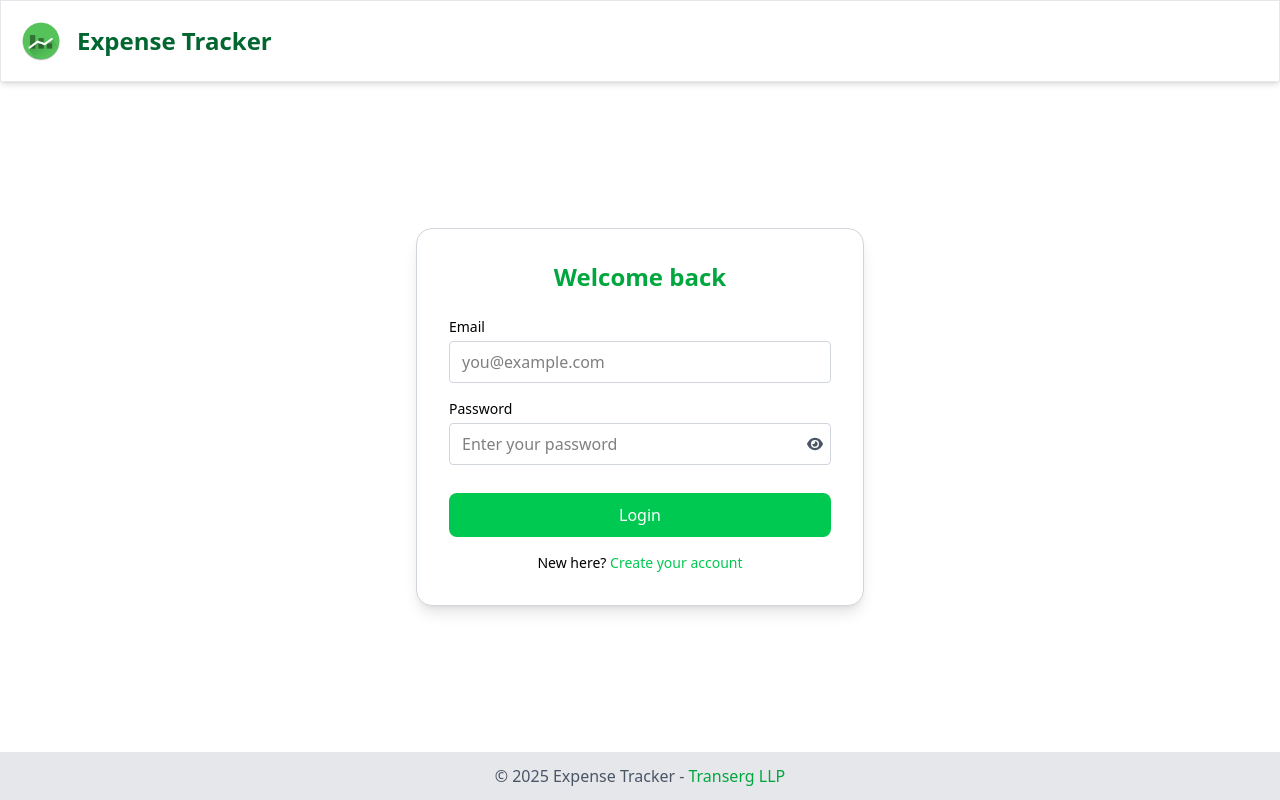
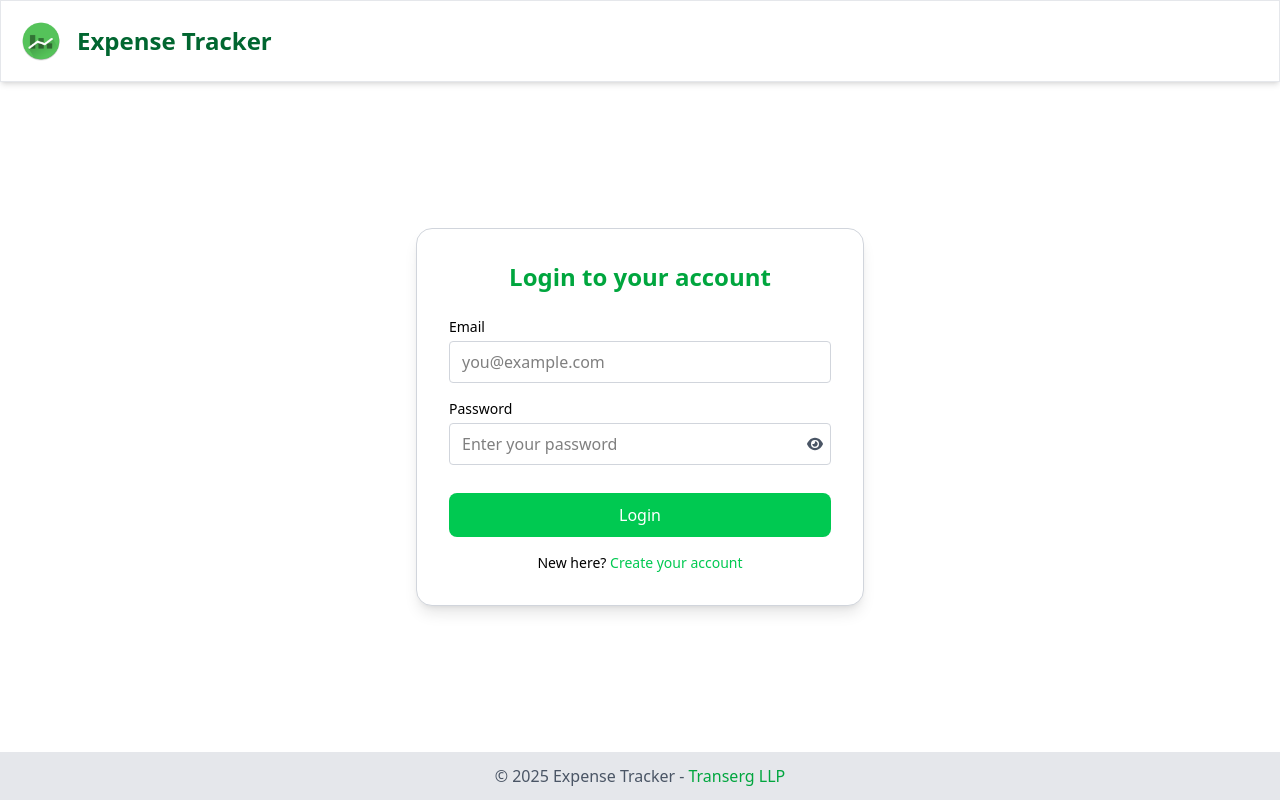
Before and after one commit to AmitGaikwad05/expense-tracker-frontend, a React (Vite) app: page /login in a window 1280 px wide. Built offline with nearby package versions, Linux system fonts and the light colour scheme; no server answers.

Commit message:
minor updates in UI

```diff
--- a/src/components/Dashboard.jsx
+++ b/src/components/Dashboard.jsx
@@ -14,7 +14,6 @@ const Dashboard = () => {
   const today = new Date();
   const oneMonthBefore = new Date();
   oneMonthBefore.setMonth(today.getMonth() - 1);
-
 
   const toDateString = (date) => date.toISOString().split("T")[0];
 
--- a/src/components/Login.jsx
+++ b/src/components/Login.jsx
@@ -42,7 +42,7 @@ const navigate = useNavigate();
     <div className="w-full min-h-[calc(100vh-140px)] flex items-center justify-center px-4 py-8">
 
  <form onSubmit={handleLogin} method="POST" className="w-full max-w-md bg-white border border-gray-300 rounded-2xl shadow-lg p-6 md:p-8">
-        <h1 className="text-2xl font-semibold text-center mb-6 text-green-600">Welcome back</h1>
+        <h1 className="text-2xl font-semibold text-center mb-6 text-green-600">Login to your account </h1>
         <div className="mb-4">
           <label htmlFor="login_email" className="block text-sm mb-1">Email</label>
           <input id="login_email" type="email" ref={email} placeholder="you@example.com" required className="w-full border border-gray-300 rounded px-3 py-2 focus:outline-none focus:ring-2 focus:ring-green-300" />
--- a/src/components/Signup.jsx
+++ b/src/components/Signup.jsx
@@ -3,7 +3,6 @@ import { FaEye, FaEyeSlash } from 'react-icons/fa';
 import { useDispatch } from 'react-redux';
 import { NavLink, useNavigate } from 'react-router-dom';
 import { signupUser } from '../store/authSlice';
-
 
 const Signup = () => {
   const name = useRef("");
@@ -25,6 +24,7 @@ const Signup = () => {
       setPasswordError("password does not match");
       return;
     }
+
     setPasswordError("");
 
     const formData = {
@@ -77,7 +77,6 @@ const Signup = () => {
               type="button"
               onClick={() => setShowPassword((prev) => !prev)}
               className="absolute right-2 top-1/2 -translate-y-1/2 text-gray-600 hover:text-gray-800"
-              aria-label={showPassword ? "Hide password" : "Show password"}
             >
               {showPassword ? <FaEyeSlash /> : <FaEye />}
             </button>
```
